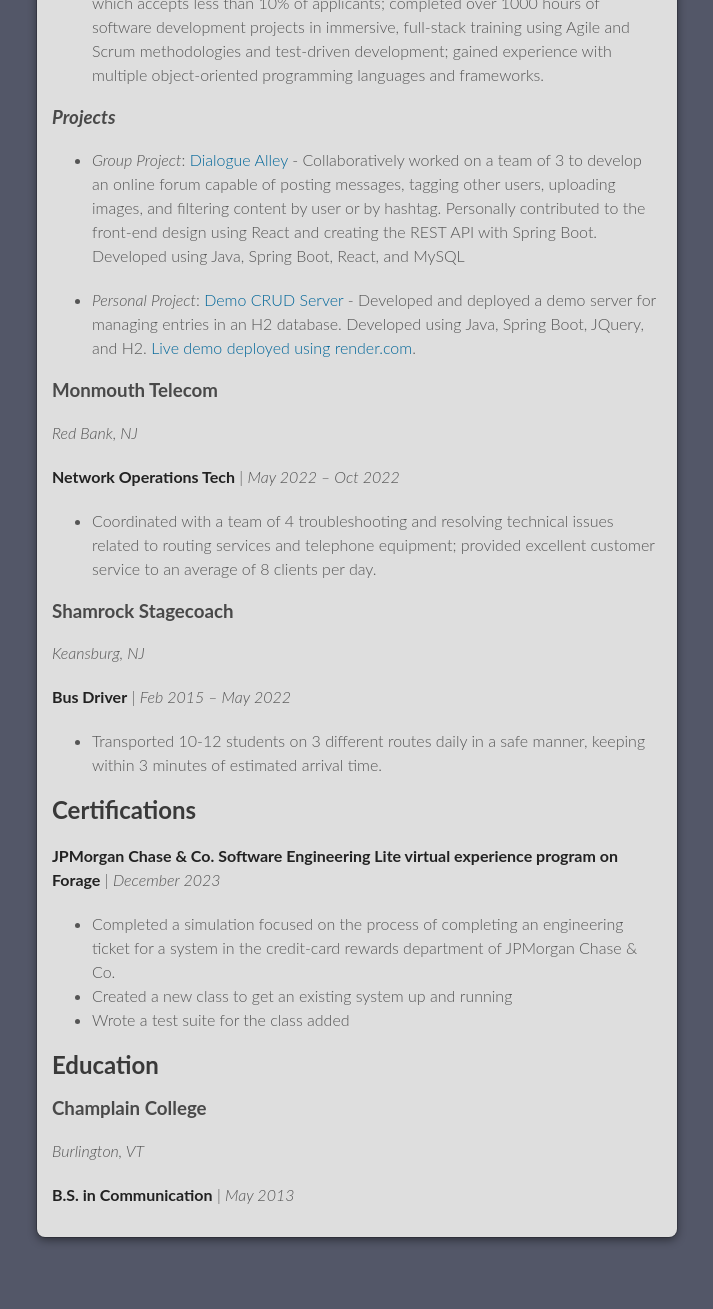
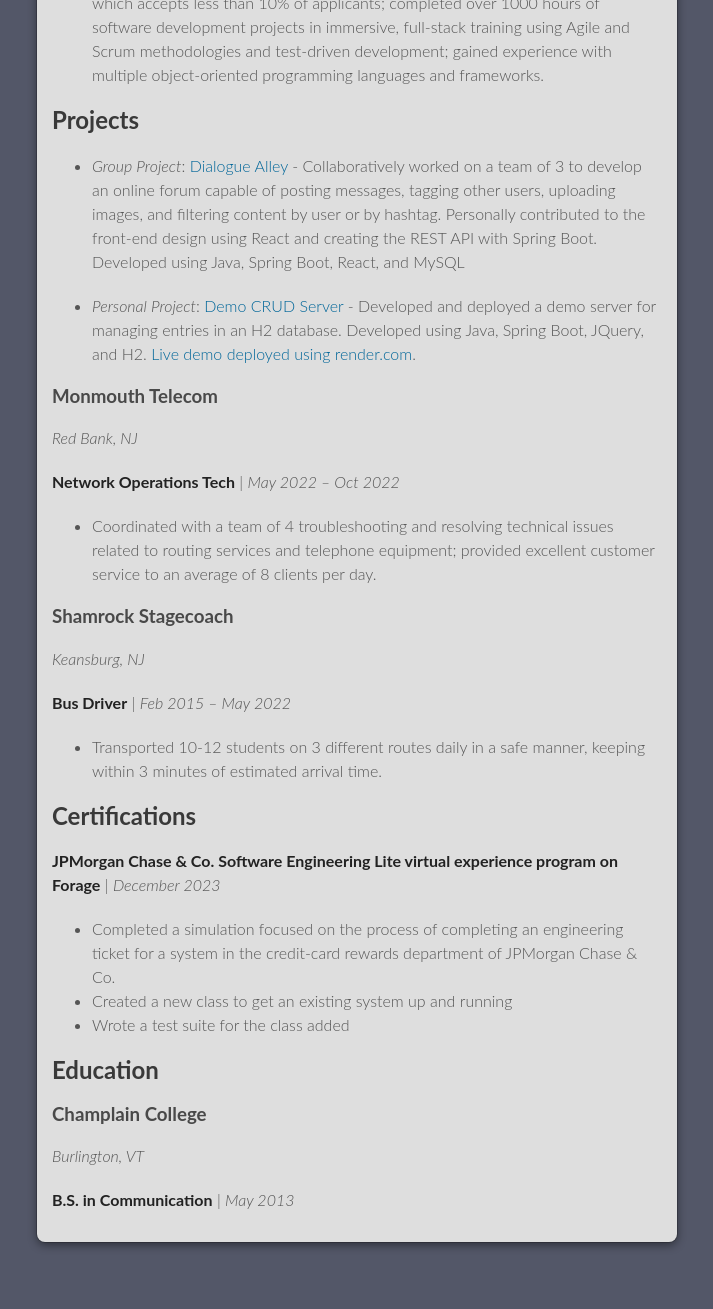
Before and after one commit to AndrewAscone/AndrewAscone, a Jekyll site: the page built from index.md, in a window 1280 px wide. Shown: the part 1067-2376 px from the top of the page, without its empty margins (283-996 px from the left). Built offline with Jekyll 4.4.1, drawn with Linux system fonts in a browser that asks for light colours; our own code applies the rules of GitHub Pages for plain Markdown files; the repository's description, which GitHub fills in, is left out.

```diff
--- a/index.md
+++ b/index.md
@@ -31,7 +31,7 @@ Java &bull; SQL &bull; Spring Boot &bull; Postman &bull; MySQL &bull; HTML &bull
 
 <div style="page-break-after: always"></div>
 
-### *Projects*
+## Projects
 * *Group Project*: [Dialogue Alley](https://github.com/Formosa-Twitter/DialogueAlley) - Collaboratively worked on a team of 3 to develop an online forum capable of posting messages, tagging other users, uploading images, and filtering content by user or by hashtag. Personally contributed to the front-end design using React and creating the REST API with Spring Boot. Developed using Java, Spring Boot, React, and MySQL
 
     [[ Dialogue Alley ]](https://github.com/Formosa-Twitter/DialogueAlley)
```
